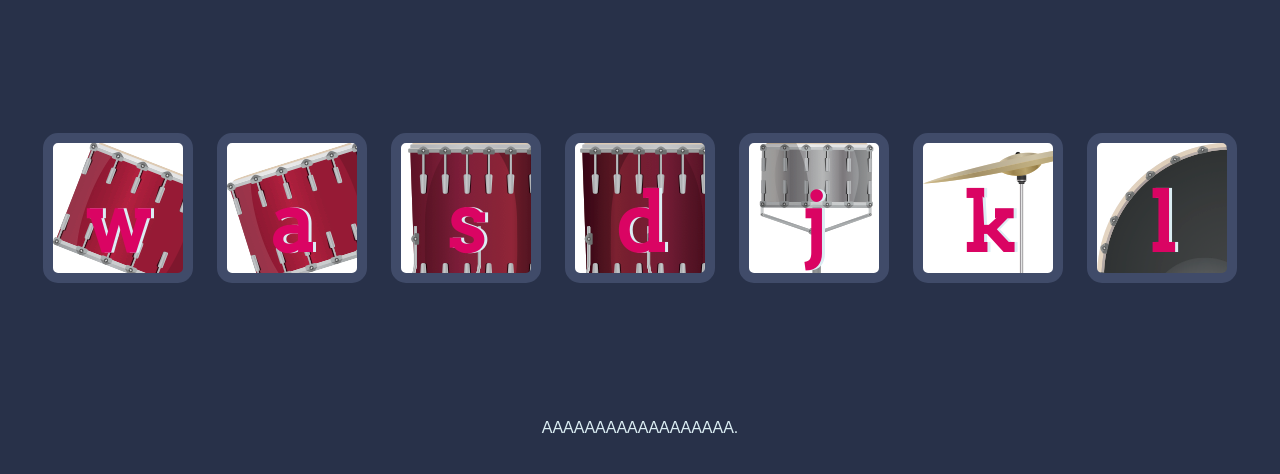
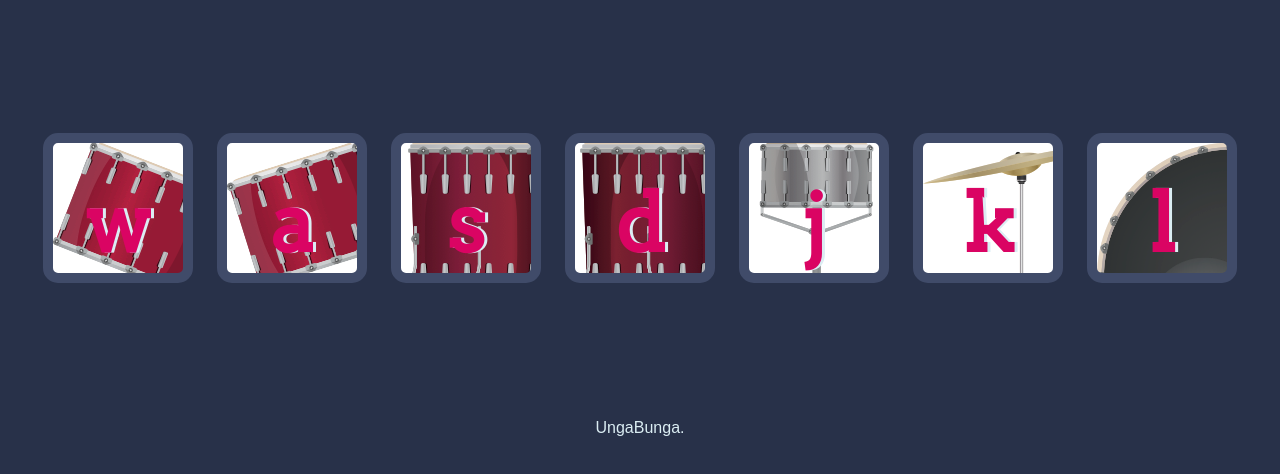
Before and after one commit to A-XXI/drum-kit-with-javascript, a plain HTML site: page index.html in a window 1280 px wide. Shown: the part 156-630 px from the top of the page. Drawn offline with Linux system fonts and the light colour scheme.

Commit message:
Update index.html

```diff
--- a/index.html
+++ b/index.html
@@ -26,7 +26,7 @@
 </body>
 
 <footer>
-  AAAAAAAAAAAAAAAAAA.
+  UngaBunga.
 </footer>
 
 </html>
```
